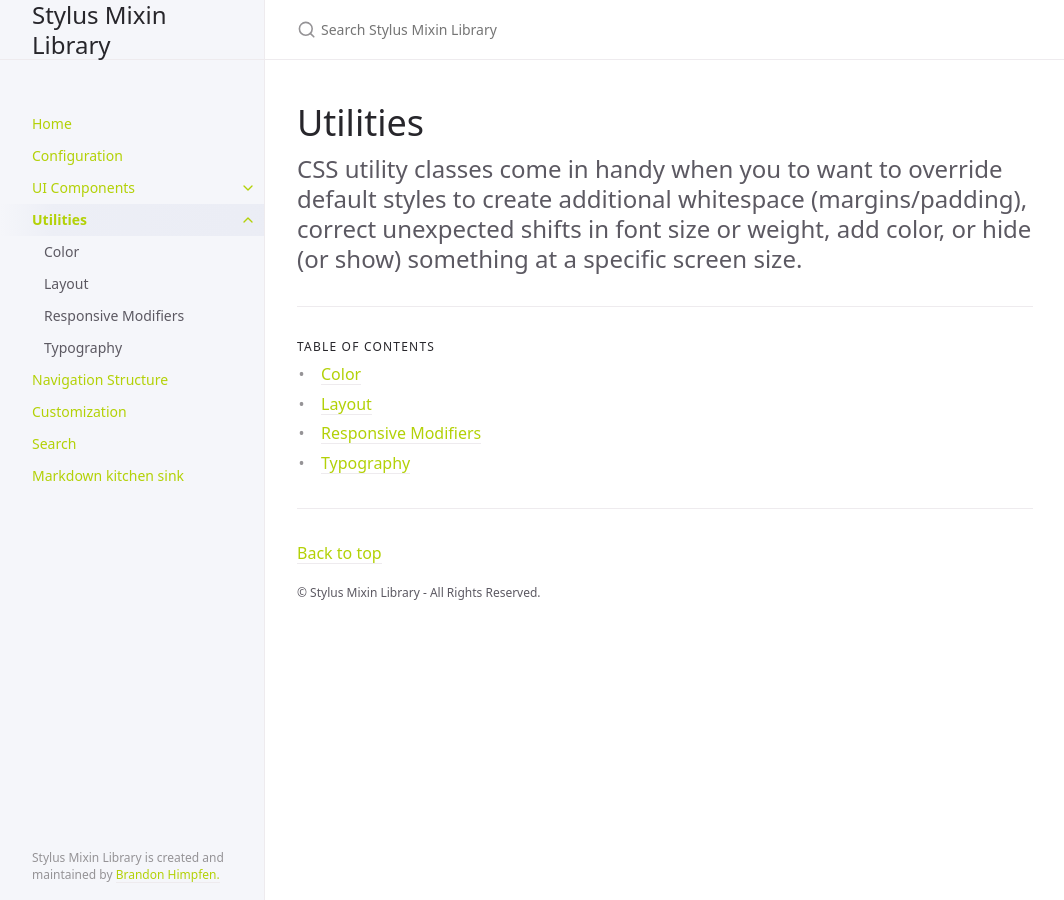
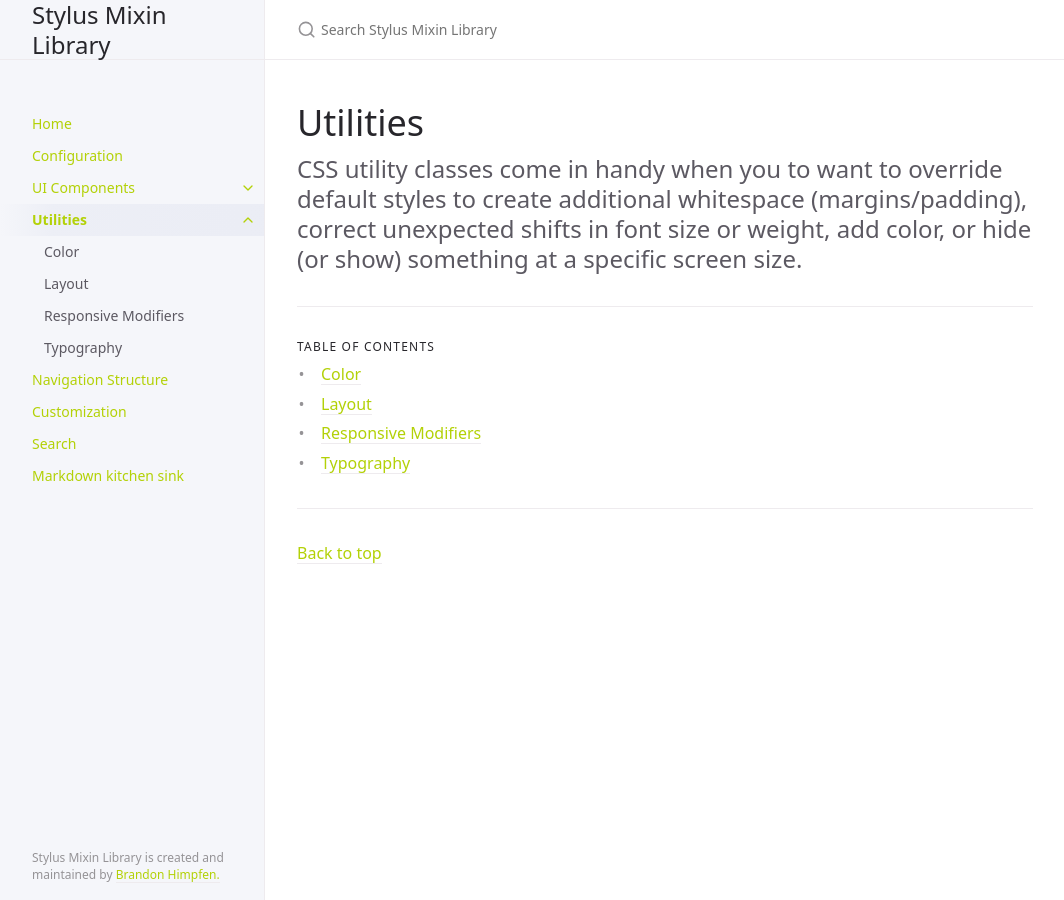
Before and after one commit to stylusmixinlibrary/stylusmixinlibrary.github.io, a Jekyll site: the page built from docs/utilities/utilities.md, in a window 1280 px wide. Shown: the whole page, without its empty margins (107-1171 px from the left). Built offline with Jekyll 4.4.1, drawn with Linux system fonts in a browser that asks for light colours.

Commit message:
Update _config.yml

```diff
--- a/_config.yml
+++ b/_config.yml
@@ -81,7 +81,7 @@ nav_sort: case_sensitive # Capital letters sorted before lowercase
 back_to_top: true
 back_to_top_text: "Back to top"
 
-footer_content: "&copy; Stylus Mixin Library - All Rights Reserved."
+footer_content: ""
 
 # Footer last edited timestamp
 last_edit_timestamp: true # show or hide edit time - page must have `last_modified_date` defined in the frontmatter
```
